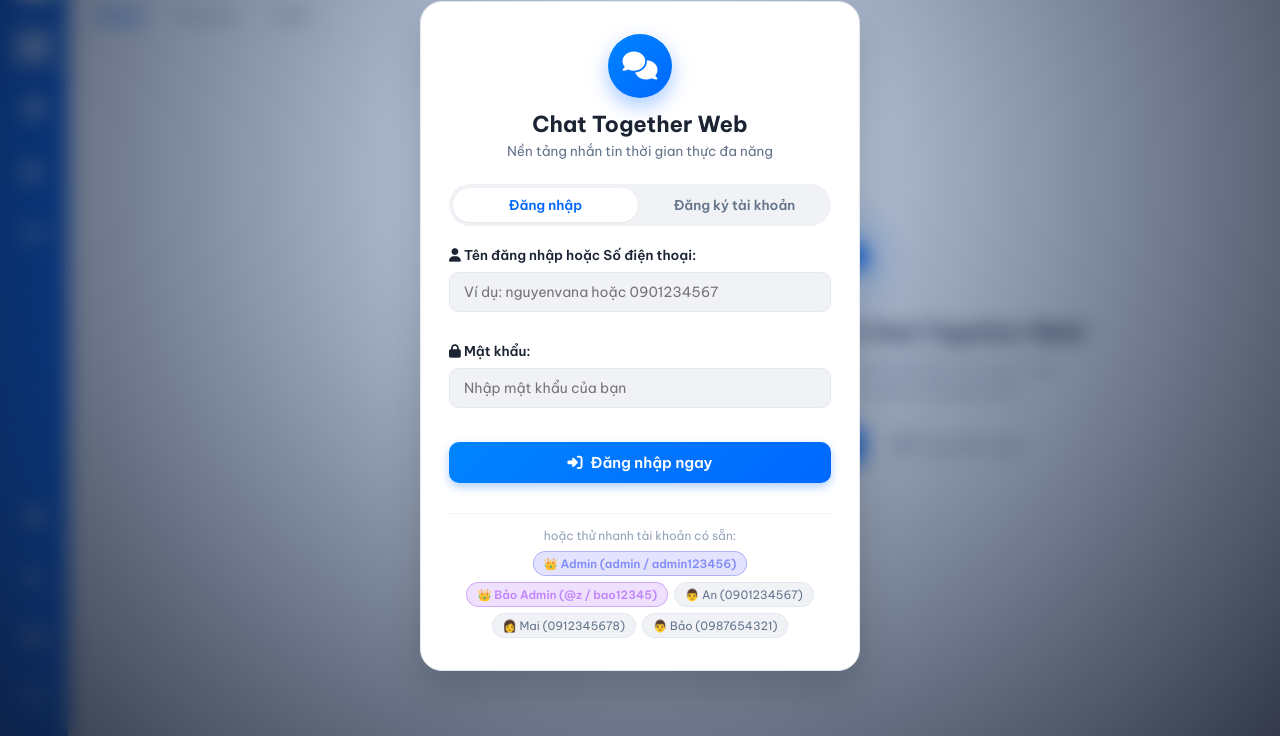
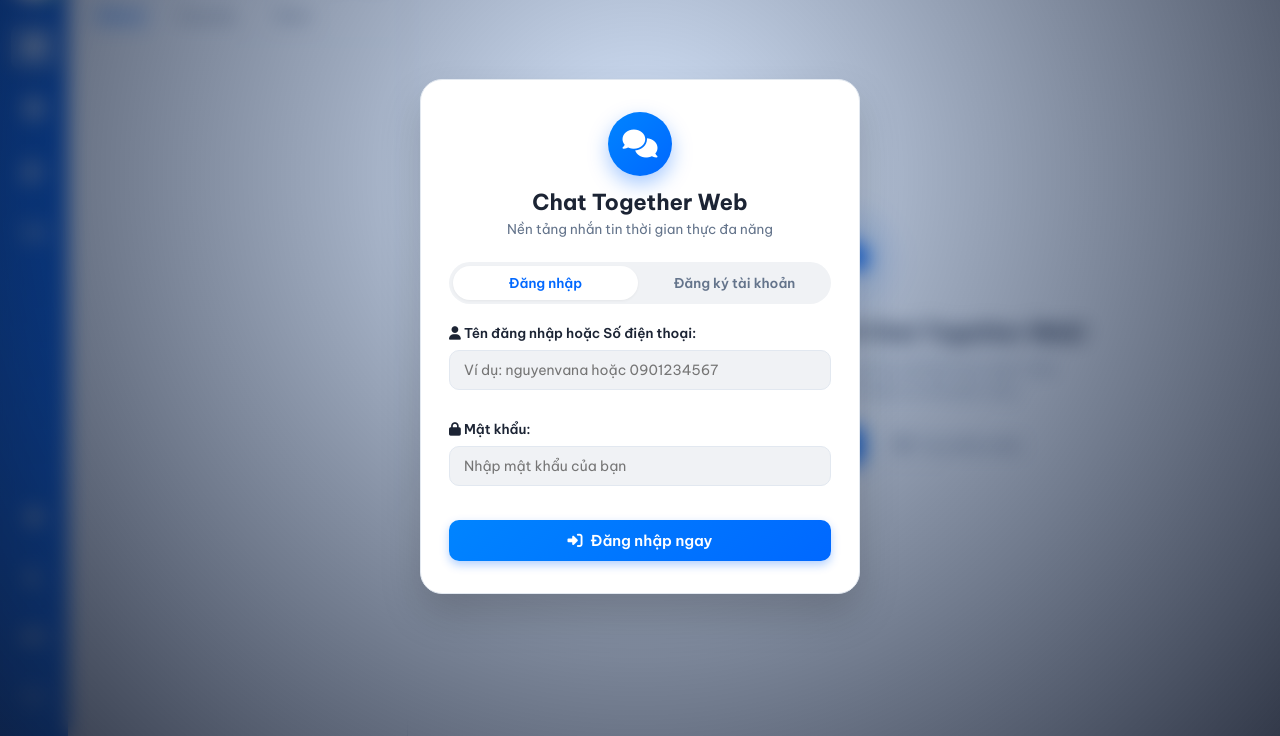
Before and after one commit to KazueWB/mini_chat, a Flask app: page / in a window 1280 px wide. Shown: the part 64-800 px from the top of the page. Run offline with Flask 3, Linux system fonts and the light colour scheme; parts of the project's set-up code (start-up, migrations or seed data) failed here and were passed over; some libraries are stand-ins or nearby versions.

Commit message:
fix: Remove public demo accounts and credentials from login screen

```diff
--- a/templates/index.html
+++ b/templates/index.html
@@ -61,22 +61,6 @@
                 <button type="submit" class="btn btn-primary btn-block" id="btn-submit-login">
                     <i class="fa-solid fa-right-to-bracket"></i> Đăng nhập ngay
                 </button>
-
-                <div class="auth-quick-demo">
-                    <span class="auth-divider">hoặc thử nhanh tài khoản có sẵn:</span>
-                    <div class="demo-user-chips">
-                        <button type="button" class="demo-chip" style="background: rgba(99, 102, 241, 0.18); border: 1px solid rgba(99, 102, 241, 0.4); color: #818cf8; font-weight: 600;"
-                            onclick="window.app.fillLogin('admin', 'admin123456')">👑 Admin (admin / admin123456)</button>
-                        <button type="button" class="demo-chip" style="background: rgba(168, 85, 247, 0.18); border: 1px solid rgba(168, 85, 247, 0.4); color: #c084fc; font-weight: 600;"
-                            onclick="window.app.fillLogin('z', 'bao12345')">👑 Bảo Admin (@z / bao12345)</button>
-                        <button type="button" class="demo-chip"
-                            onclick="window.app.fillLogin('0901234567', '123456')">👨 An (0901234567)</button>
-                        <button type="button" class="demo-chip"
-                            onclick="window.app.fillLogin('0912345678', '123456')">👩 Mai (0912345678)</button>
-                        <button type="button" class="demo-chip"
-                            onclick="window.app.fillLogin('0987654321', '123456')">👨 Bảo (0987654321)</button>
-                    </div>
-                </div>
             </form>
 
             <!-- Register Form -->
```
